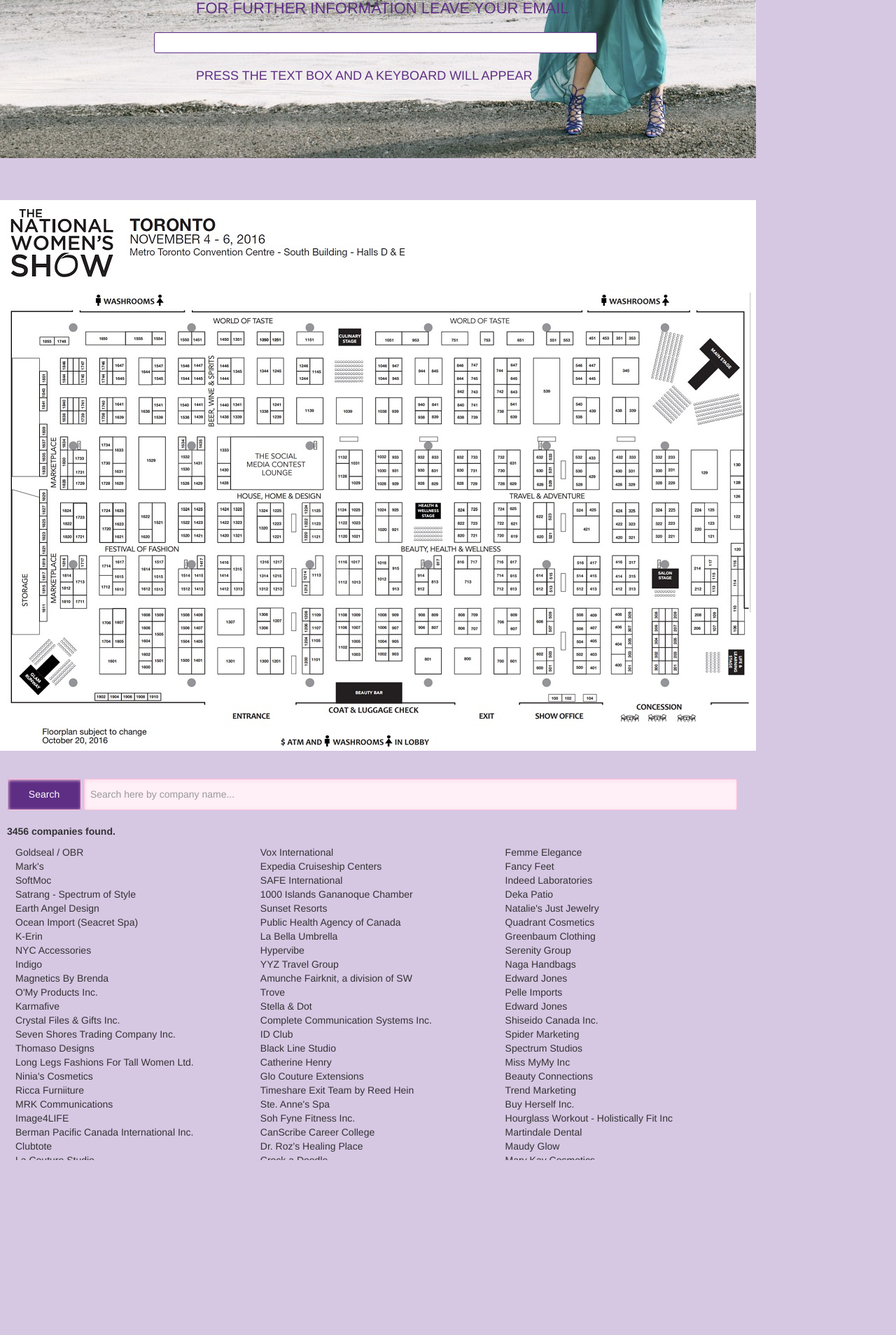
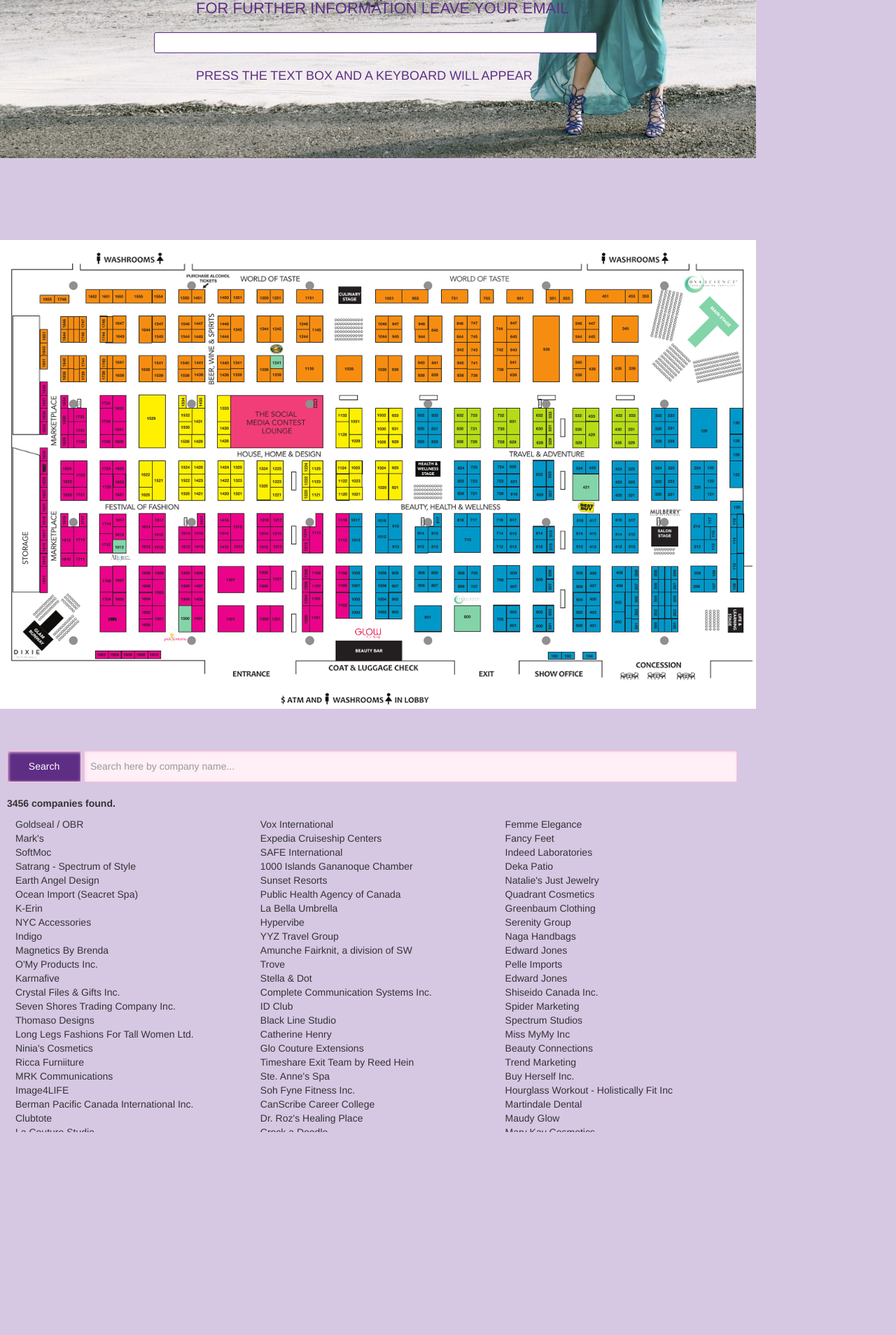
Before and after one commit to NikolaDavidovic/womans, a PHP site: page /map.php in a window 1280 px wide. Shown: the part 301-2209 px from the top of the page at 70% size. Run offline with PHP 8.4, Linux system fonts and the light colour scheme; data comes from the database, SQL or seed files in the repository.

Commit message:
modified map

```diff
--- a/css/style.css
+++ b/css/style.css
@@ -74,7 +74,11 @@
 .map-wrapper {
     width: 1080px;
     padding: 10px;
-    margin-top: 30px;
+    margin-top: 50px;
+}
+
+.img-wrapper {
+    margin-top: -60px;
 }
 
 .img-wrapper h4 {
```
Also changed, not shown: img/map.jpg.
